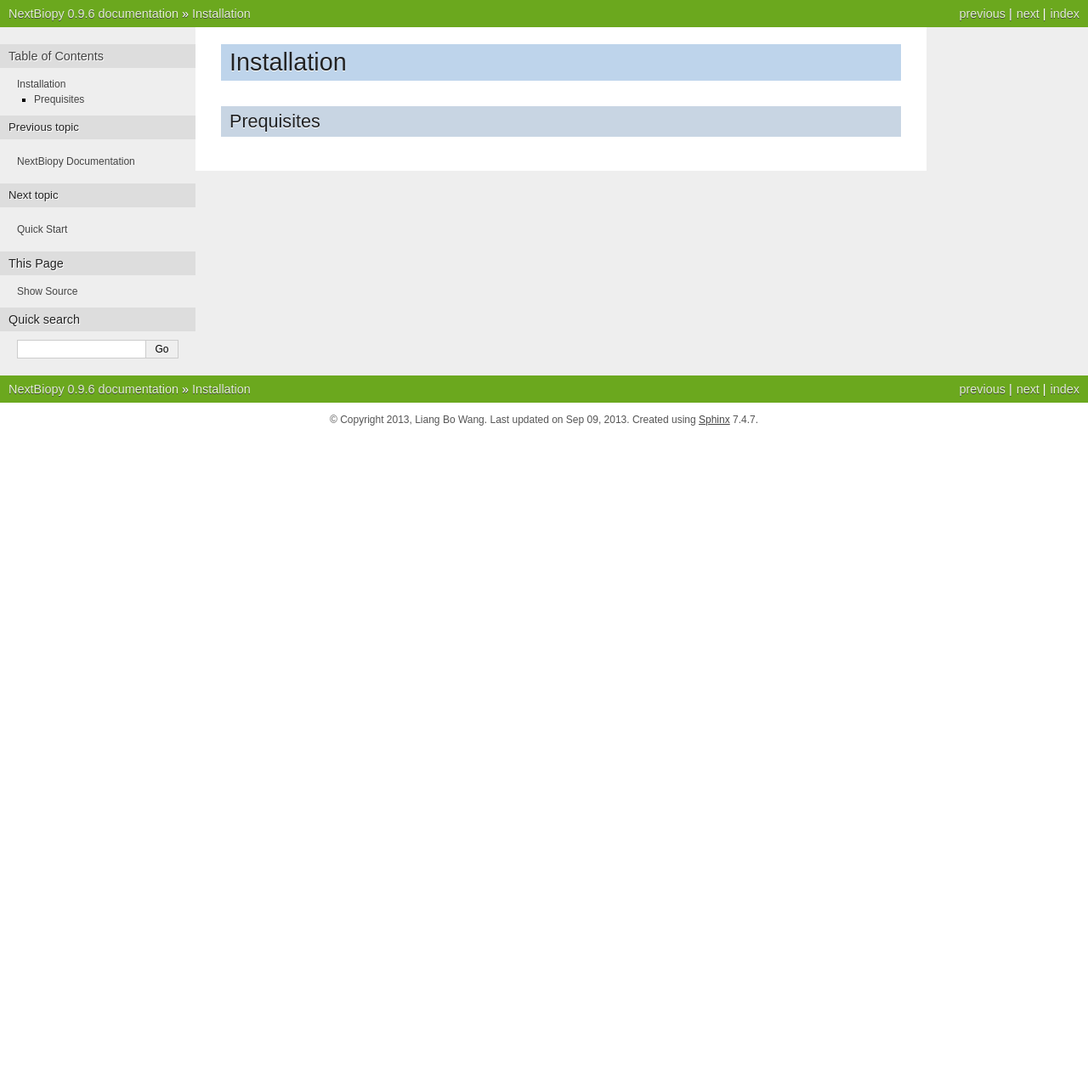
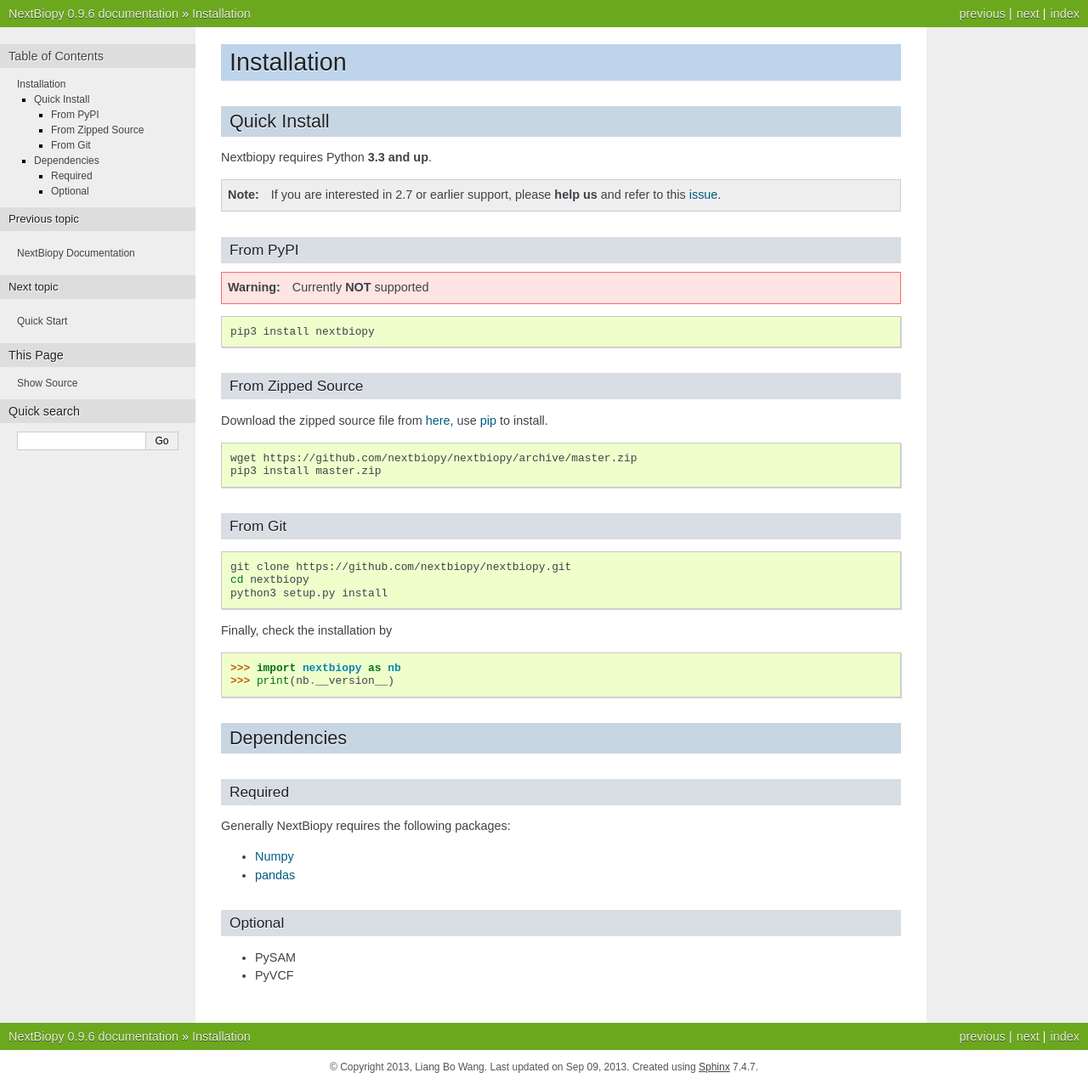
Before and after one commit to mauriceling/nextbiopy, a Sphinx documentation site: the page built from docs/installation.rst, in a window 1280 px wide. Shown: the whole page at 85% size. Built offline with Sphinx 7.4.7, drawn with Linux system fonts in a browser that asks for light colours; before the commit the page ends 900 px from its top, so only the background shows below that.

Commit message:
update doc; finish installation section

```diff
--- a/docs/DEVLOP/env_setup.rst
+++ b/docs/DEVLOP/env_setup.rst
@@ -5,7 +5,7 @@ Set up Development Environment
 Prequisites
 ===========
 
-Besides mentioned in :ref:`Prequisites for Installation <prequisites>`, extra packages are needed for development.
+Besides mentioned in :ref:`Prequisites for Installation <dependencies>`, extra packages are needed for development.
 
 **Syntax Checker (Linter)**
 
--- a/docs/installation.rst
+++ b/docs/installation.rst
@@ -2,7 +2,78 @@
 Installation
 ############
 
-.. _prequisites:
 
-Prequisites
-===========
+Quick Install
+=============
+
+Nextbiopy requires Python **3.3 and up**.
+
+.. note::
+    If you are interested in 2.7 or earlier support,
+    please **help us** and refer to this `issue <https://github.com/nextbiopy/nextbiopy/issues/1>`_.
+
+
+From PyPI
+---------
+
+.. warning:: Currently **NOT** supported
+
+.. code-block:: bash
+
+    pip3 install nextbiopy
+
+
+From Zipped Source
+------------------
+
+Download the zipped source file from `here`__,
+use `pip`_ to install.
+
+.. code-block:: bash
+
+    wget https://github.com/nextbiopy/nextbiopy/archive/master.zip
+    pip3 install master.zip
+
+.. _pip: www.pip-installer.org/
+__ https://github.com/nextbiopy/nextbiopy/archive/master.zip
+
+
+From Git
+--------
+.. code-block:: bash
+
+    git clone https://github.com/nextbiopy/nextbiopy.git
+    cd nextbiopy
+    python3 setup.py install
+
+
+.. _dependencies:
+
+Finally, check the installation by
+
+.. code-block:: python
+
+    >>> import nextbiopy as nb
+    >>> print(nb.__version__)
+
+
+Dependencies
+============
+
+Required
+--------
+
+Generally NextBiopy requires the following packages:
+
+- `Numpy`_
+- `pandas`_
+
+.. _Numpy: http://www.numpy.org/
+.. _pandas: http://pandas.pydata.org/
+
+
+Optional
+--------
+
+- PySAM
+- PyVCF
```
